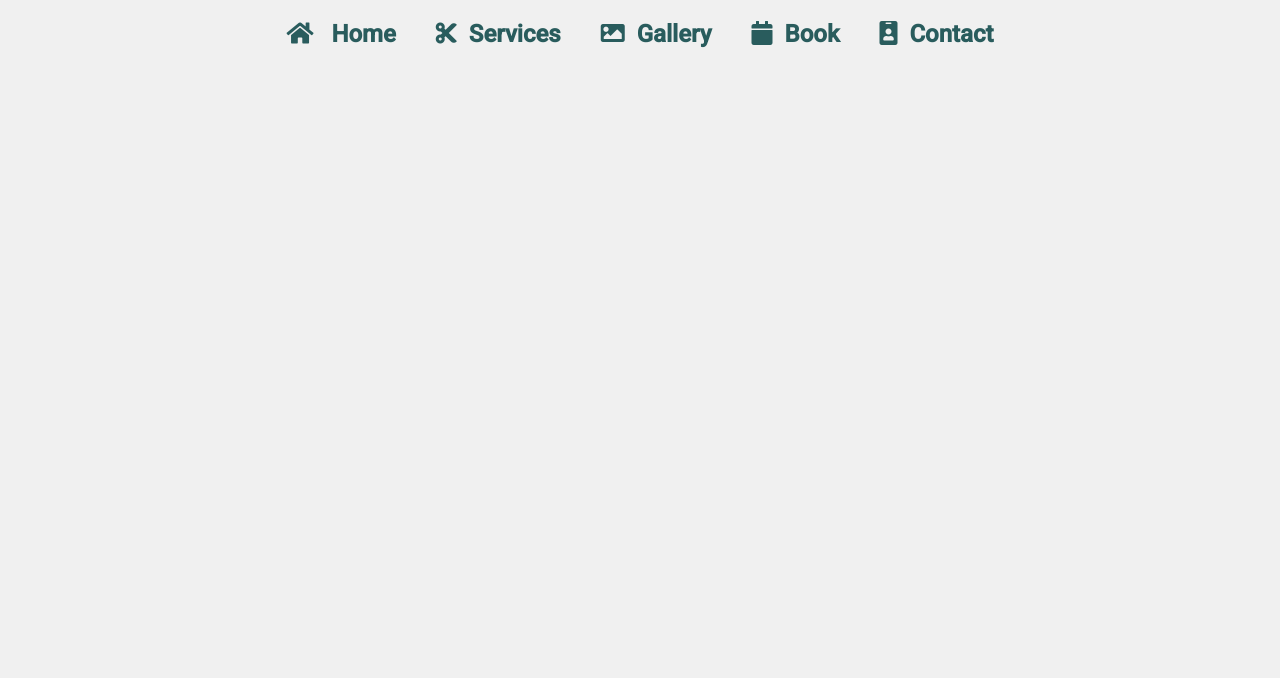
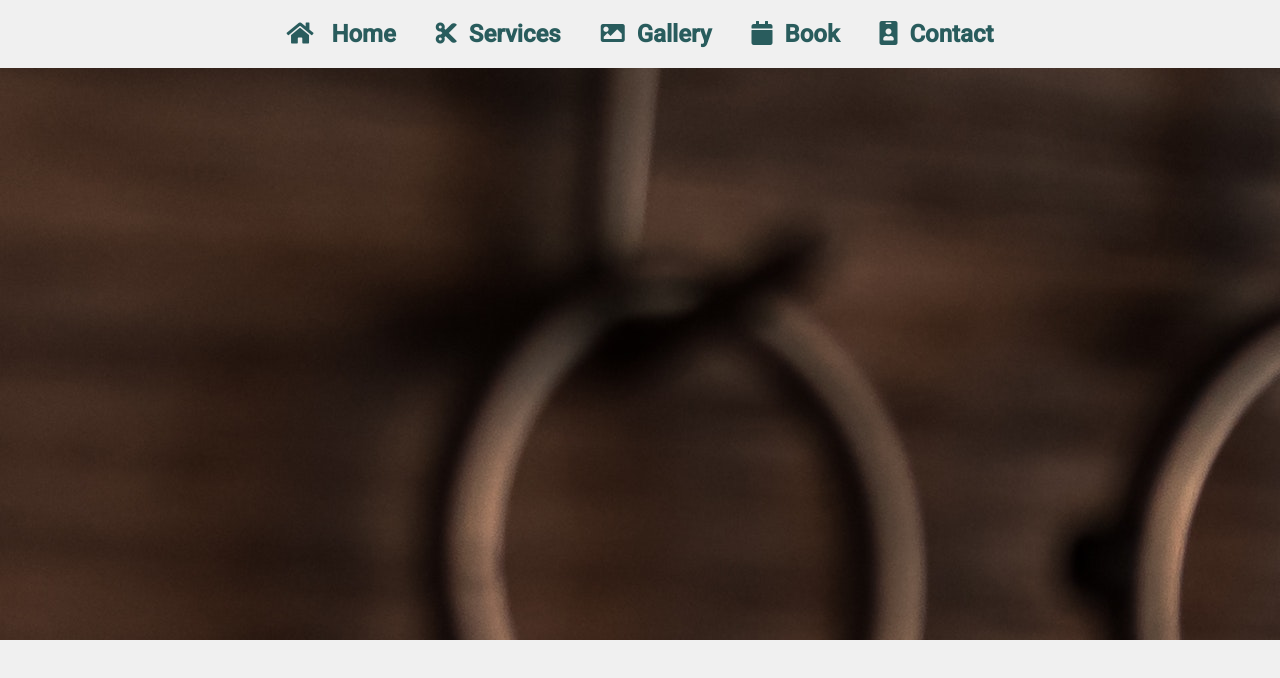
Before and after one commit to Anthoni-Mathias/Boston-Barbers, a plain HTML site: page index.html in a window 1280 px wide. Drawn offline with nearby package versions, Linux system fonts and the light colour scheme; a web font is replaced by a local one.

Commit message:
Add width, height and url to hero image

```diff
--- a/assets/css/styles.css
+++ b/assets/css/styles.css
@@ -35,3 +35,9 @@ a:hover {
   color: #3E4945 !important;
   text-decoration: underline;
 }
+
+.bgimage {
+  width: 100%;
+  height: 80% !important;
+  background: url('../images/hero-image.jpg');
+}
```
